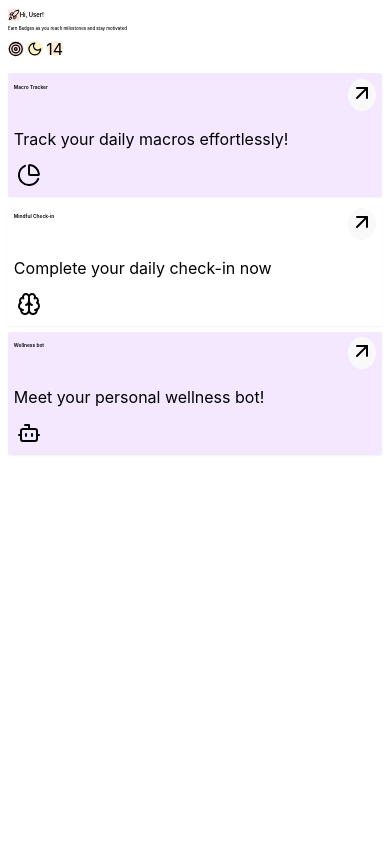
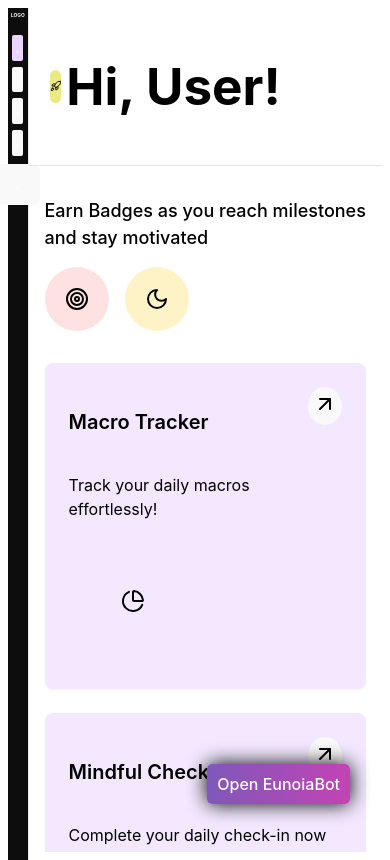
Before and after one commit to Ammar9faisal/Wellness-App, a React (Vite) app: page /dashboard in a window 390 px wide. Built offline with nearby package versions, Linux system fonts and the light colour scheme.

Commit message:
resolved sidebar alignment issues and added responsive design

```diff
--- a/src/pages/dashboard.css
+++ b/src/pages/dashboard.css
@@ -1,46 +1,64 @@
-.dashboard-container {
-    margin: 0 auto;
+html {
     background-color: white;
 }
+
+.dashboard-container {
+  display: flex;
+  height: 100vh;
+  background-color: white;
+}
+
+.dashboard-main {
+  flex: 1;
+  display: flex;
+  flex-direction: column;
+}
+
 
 .dashboard-header {
   display: flex;
   align-items: center;
+  padding: 1rem;
+  background-color: white;
+  border-bottom: 1px solid #e5e7eb;
 }
 
 .dashboard-header-icon {
+    height: 4vh;
     width: 3vw;
-    height: 3vw;
     display: flex;
     align-items: center;
     justify-content: center;
-    background-color: #fee2e2;
-    border-radius: 0.5vw;
+    background-color:rgb(235, 235, 132);
+    border-radius: 10px;
+    margin: 5px
 }
 
-.dashboard-header-title {
-    font-size: 1.5vw;
-    font-weight: 600;
+
+.dashboard-content {
+  flex: 1;
+  padding: 1rem;
+  overflow-y: auto;
 }
 
 .dashboard-section {
-    margin-bottom: 2vh;
+  margin-bottom: 2rem;
 }
 
 .dashboard-section-title {
-    font-size: 1.125vw;
+  font-size: 1.125rem;
   font-weight: 500;
-    margin-bottom: 1vh;
+  margin-bottom: 1rem;
 }
 
 .dashboard-badges {
   display: flex;
-    gap: 1vw;
+  gap: 1rem;
 }
 
 .badge {
-    width: 4vw;
-    height: 4vw;
+  width: 4rem;
+  height: 4rem;
   border-radius: 50%;
   display: flex;
   align-items: center;
@@ -62,7 +80,7 @@
 .dashboard-cards {
   display: grid;
   grid-template-columns: 1fr;
-    gap: 1.5vw;
+  gap: 1.5rem;
 }
 
 @media (min-width: 768px) {
@@ -78,8 +96,8 @@
 }
 
 .dashboard-card {
-    padding: 1.5vw;
-    border-radius: 0.5vw;
+  padding: 1.5rem;
+  border-radius: 0.5rem;
   box-shadow: 0 1px 2px rgba(0, 0, 0, 0.05);
 }
 
@@ -95,16 +113,16 @@
   display: flex;
   justify-content: space-between;
   align-items: flex-start;
-    margin-bottom: 1vh;
+  margin-bottom: 1rem;
 }
 
 .dashboard-card-title {
-    font-size: 1.25vw;
+  font-size: 1.25rem;
   font-weight: 600;
 }
 
 .dashboard-card-button {
-    padding: 0.25vw;
+  padding: 0.25rem;
   border-radius: 50%;
   transition: background-color 0.2s;
 }
@@ -114,12 +132,12 @@
 }
 
 .dashboard-card-description {
-    margin-bottom: 1vh;
+  margin-bottom: 1rem;
 }
 
 .dashboard-card-icon {
-    width: 8vw;
-    height: 8vw;
+  width: 8rem;
+  height: 8rem;
   display: flex;
   align-items: center;
   justify-content: center;
--- a/src/pages/dashboard.jsx
+++ b/src/pages/dashboard.jsx
@@ -1,10 +1,14 @@
 import React from 'react';
 import { ArrowUpRight, Rocket, Target, Moon, PieChart, Brain, Bot } from 'lucide-react';
+import ChatBot from '../components/chatbot.jsx';
+import Sidebar from '../components/Sidebar.jsx';
 import './dashboard.css';
 
 export default function Dashboard() {
   return (
     <div className="dashboard-container">
+      <Sidebar />
+      <div className="dashboard-main">
         <div className="dashboard-header">
           <div className="dashboard-header-icon">
             <Rocket className="w-6 h-6" />
@@ -12,12 +16,14 @@ export default function Dashboard() {
           <h1 className="dashboard-header-title">Hi, User!</h1>
         </div>
 
+        <div className="dashboard-content">
+          <ChatBot />
+
           <section className="dashboard-section">
             <h2 className="dashboard-section-title">Earn Badges as you reach milestones and stay motivated</h2>
             <div className="dashboard-badges">
               <Badge icon={<Target className="w-8 h-8" />} color="badge-red" />
               <Badge icon={<Moon className="w-8 h-8" />} color="badge-yellow" />
-          <Badge icon="14" color="badge-orange" />
             </div>
           </section>
 
@@ -32,7 +38,7 @@ export default function Dashboard() {
               title="Mindful Check-in"
               description="Complete your daily check-in now"
               icon={<Brain className="w-16 h-16 text-gray-600" />}
-          bgColor="dashboard-card-white"
+              bgColor="dashboard-card-purple"
             />
             <DashboardCard
               title="Wellness bot"
@@ -40,6 +46,8 @@ export default function Dashboard() {
               icon={<Bot className="w-16 h-16 text-gray-600" />}
               bgColor="dashboard-card-purple"
             />
+          </div>
+        </div>
       </div>
     </div>
   );
```
Lines whose indentation alone changed are shown as unchanged.
